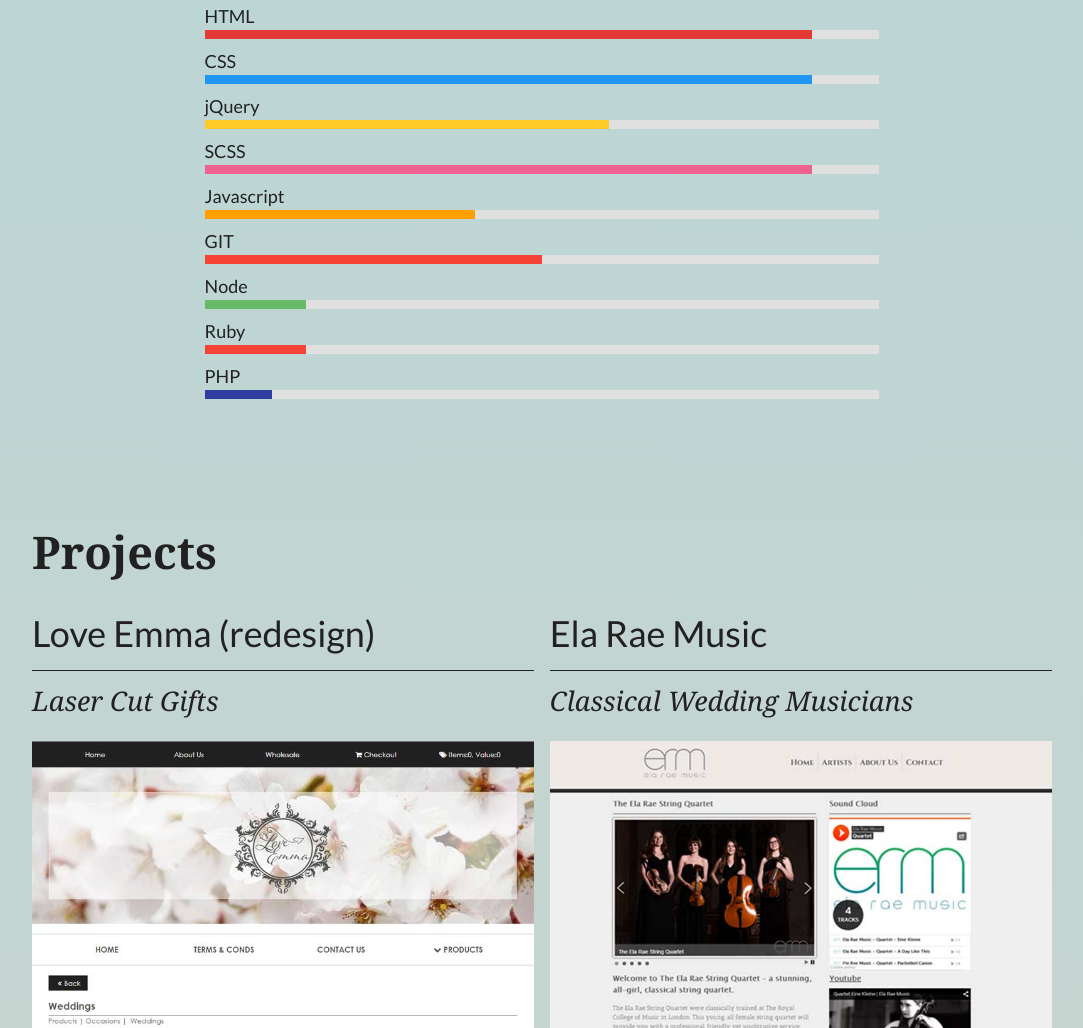
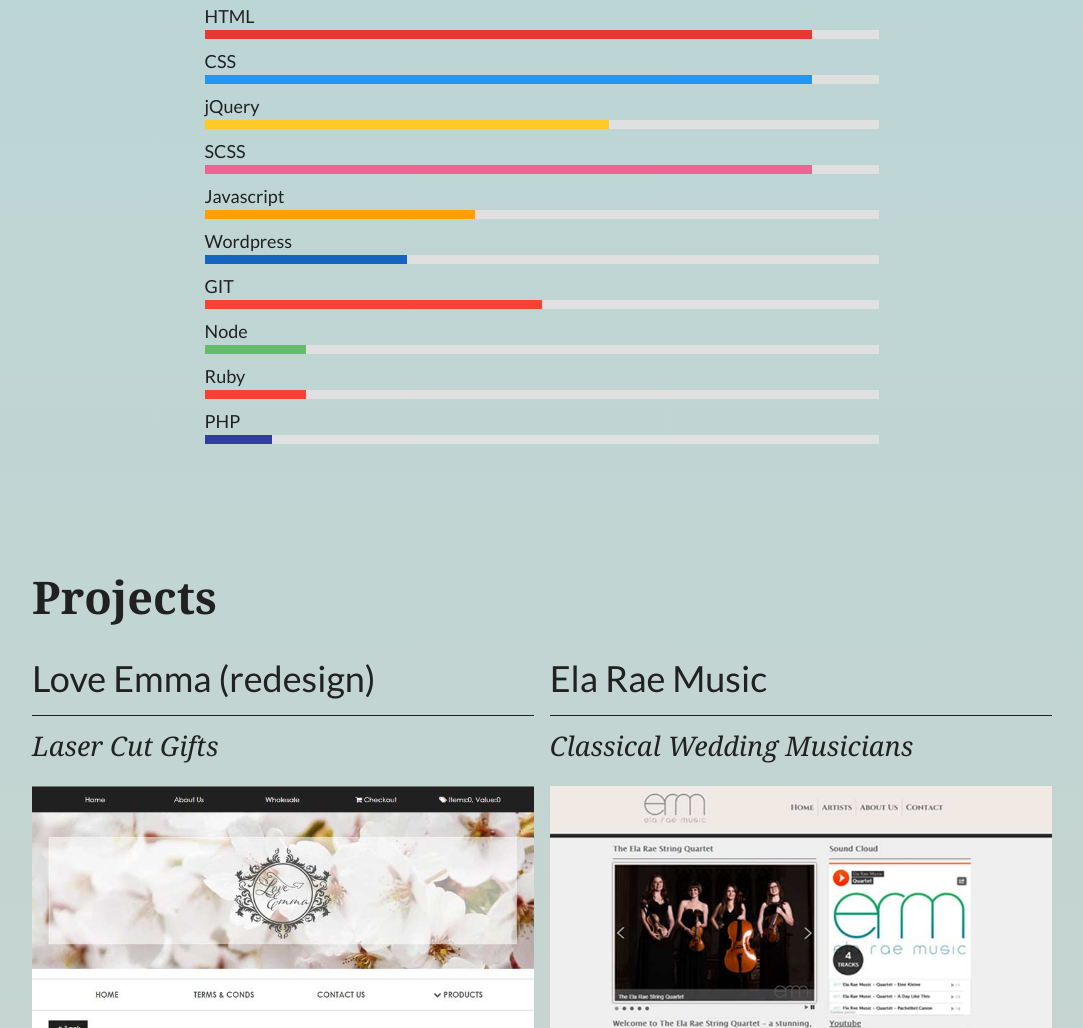
Before and after one commit to keefyhub/keith-website, a website: page index.html in a window 1280 px wide. Shown: the part 890-1918 px from the top of the page, without its empty margins (98-1181 px from the left). Drawn offline with Linux system fonts and the light colour scheme; a web font is replaced by a local one.

Commit message:
added wordpress skills to tree

```diff
--- a/index.html
+++ b/index.html
@@ -129,6 +129,8 @@
             <dd class="skill-percent scss" data-percent="90">90%</dd>
             <dt>Javascript</dt>
             <dd class="skill-percent javascript" data-percent="40">40%</dd>
+            <dt>Wordpress</dt>
+            <dd class="skill-percent wordpress" data-percent="30">30%</dd>
             <dt>GIT</dt>
             <dd class="skill-percent git" data-percent="50">50%</dd>
             <dt>Node</dt>
--- a/scss/style.scss
+++ b/scss/style.scss
@@ -204,7 +204,7 @@ dt:after {
 }
 
 // loop for adding transition delay to each skill
-@for $i from 1 through 9 {
+@for $i from 1 through 10 {
   .skills dd:nth-of-type(#{$i}) {
     transition-delay: 0.15 * $i + s;
   }
@@ -228,6 +228,10 @@ dt:after {
 
 .javascript {
   background: $amber700;
+}
+
+.wordpress {
+  background: $blue800;
 }
 
 .git {
```
Also changed, not shown: build/css/style.css.
